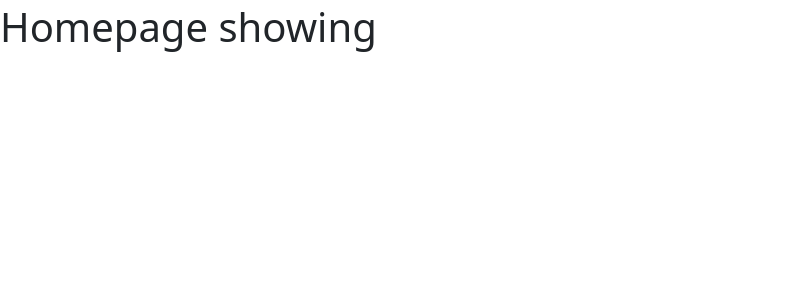
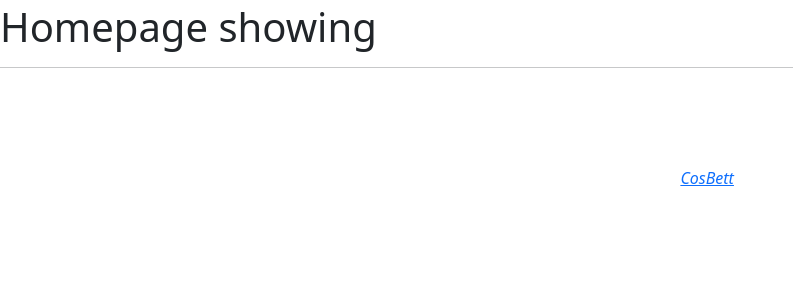
Before and after one commit to CosBett/Projects_AwardSite, a Django app: page / in a window 1280 px wide. Shown: the part 77-380 px from the top of the page, without its empty margins (0-793 px from the left). Run offline with Django 4.2, Linux system fonts and the light colour scheme; some libraries are stand-ins or nearby versions; some web fonts are replaced.

Commit message:
add footer component

```diff
--- a/awardApp/templates/base.html
+++ b/awardApp/templates/base.html
@@ -21,8 +21,10 @@
 </head>
 
 <body>
+  <!-- navbar section -->
   {% include 'navbar.html' %} {% block content %} {% endblock %}
-
+  <!-- footer section -->
+  {% include 'footer.html' %}
   <!-- Bootstrap JS -->
   <script src="https://cdn.jsdelivr.net/npm/bootstrap@5.1.3/dist/js/bootstrap.bundle.min.js" integrity="sha384-ka7Sk0Gln4gmtz2MlQnikT1wXgYsOg+OMhuP+IlRH9sENBO0LRn5q+8nbTov4+1p" crossorigin="anonymous"></script>
 
--- /dev/null
+++ b/awardApp/templates/footer.html
@@ -0,0 +1,26 @@
+<!-- Footer -->
+<footer class="page-footer font-small ">
+  <hr>
+  <div class="container">
+
+    <div class="row">
+      <div class="col-md-4"></div>
+      <div class="col-md-4 py-2">
+        <h2 style="color: white;font-family: 'Lobster', cursive; font-size: 22px;" class="text-center mb-">Contacts Us</h2>
+        <div class="d-flex justify-content-between">
+          <a> <i class="fa fa-facebook fa-lg white-text mr-md-5 mr-3 fa-2x"> </i></a>
+          <a> <i class="fa fa-twitter fa-lg white-text mr-md-5 mr-3 fa-2x"> </i></a>
+          <a> <i class="fa fa-google-plus fa-lg white-text mr-md-5 mr-3 fa-2x"> </i></a>
+          <a> <i class="fa fa-linkedin fa-lg white-text mr-md-5 mr-3 fa-2x"> </i></a>
+          <a><i class="fa fa-instagram fa-lg white-text mr-md-5 mr-3 fa-2x"> </i></a>
+          <a><i class="fa fa-github fa-lg white-text mr-md-5 mr-3 fa-2x"> </i></a>
+        </div>
+        <div class="col-md-4"></div>
+      </div>
+    </div>
+  </div>
+  <div style="color: white; font-style: italic;" class="footer-copyright text-center py-1">© 2022 Copyright:
+    <a href="https://github.com/CosBett"> CosBett</a>
+  </div>
+</footer>
+<!-- Footer -->
```
